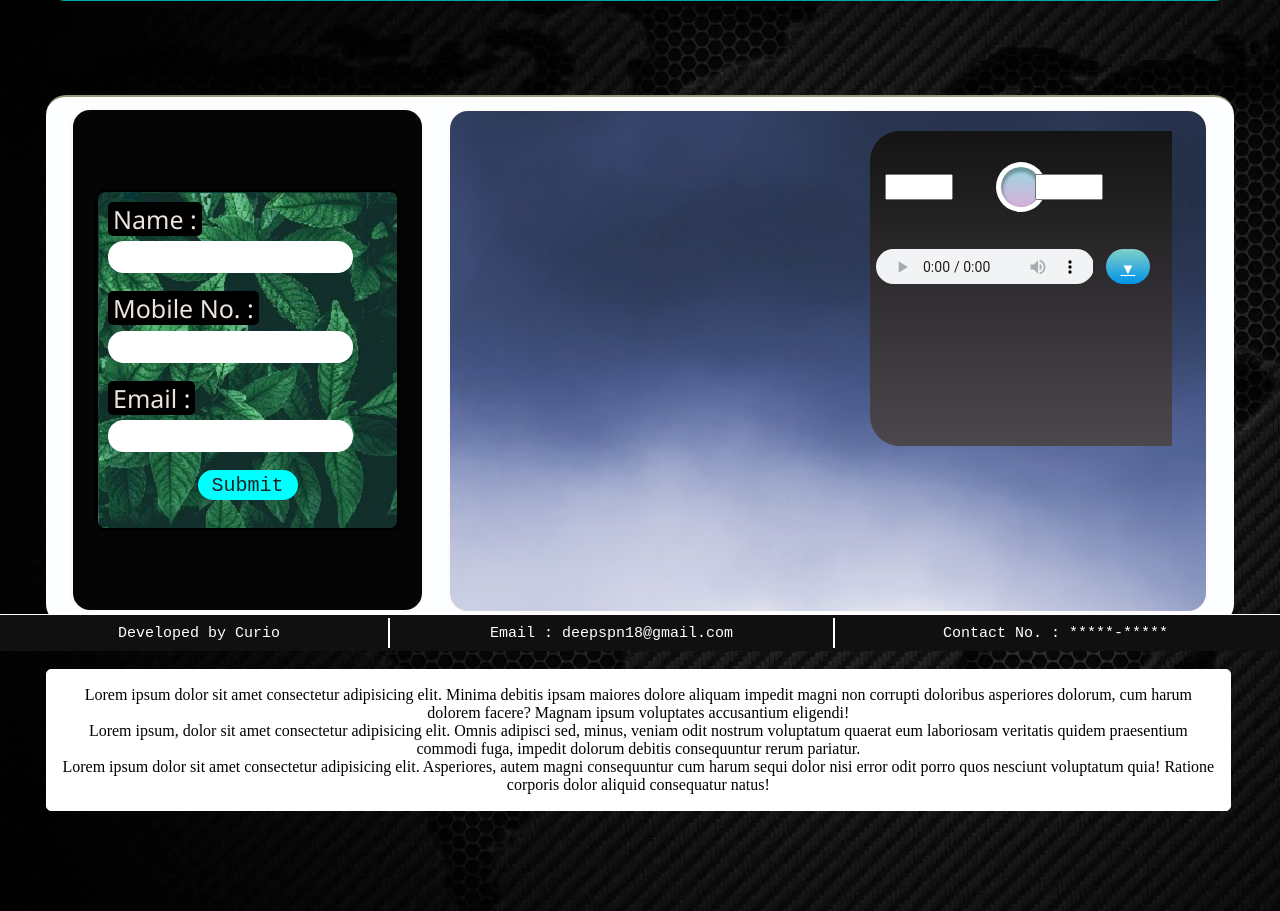
After one commit to arjxn-py/Curio_CIC, a Django app: page /djcurio/translate in a window 1280 px wide. The commit adds this page. Shown: the part 149-1060 px from the top of the page. Run offline with Django 4.2, Linux system fonts and the light colour scheme; some libraries are stand-ins or nearby versions.

Commit message:
MultiPages Connected

```diff
--- a/curio/curio/settings.py
+++ b/curio/curio/settings.py
@@ -65,7 +65,7 @@ TEMPLATES = [
     {
         'BACKEND': 'django.template.backends.django.DjangoTemplates',
         'DIRS': [
-            'templates/',
+            'djcurio/templates',
             # os.path.join(BASE_DIR,'app/build/'),
             # os.path.join(BASE_DIR, "templates"),
         ],
--- a/curio/curio/urls.py
+++ b/curio/curio/urls.py
@@ -16,11 +16,11 @@ Including another URLconf
 from django.contrib import admin
 from django.urls import path , include
 from . import views
-# from django.views.generic import TemplateView
+from django.conf import settings
+# from django.conf.urls.static import static
 
 urlpatterns = [
     path('', views.index, name='index'),
     path('admin/', admin.site.urls),
-    # path('djcurio/',include('djcurio.urls')),
-    # path('',TemplateView.as_view(template_name = 'index.html')),
+    path('djcurio/',include('djcurio.urls')),
 ]
--- a/curio/templates/index.html
+++ b/curio/djcurio/templates/index.html
@@ -34,7 +34,7 @@
                 <a class="nav-link active" aria-current="page" href="#">Home</a>
               </li>
               <li class="nav-item">
-                <a class="nav-link" href="#">Link</a>
+                <a class="nav-link" href="/djcurio/translate">Translate</a>
               </li>
               <li class="nav-item dropdown">
                 <a class="nav-link dropdown-toggle" href="#" role="button" data-bs-toggle="dropdown" aria-expanded="false">
--- /dev/null
+++ b/curio/djcurio/templates/translate.html
@@ -0,0 +1,551 @@
+<!DOCTYPE html>
+<html lang="en">
+<head>
+    <meta charset="UTF-8">
+    <meta name="viewport" content="width=device-width, initial-scale=1.0">
+    <meta http-equiv="X-UA-Compatible" content="IE=edge">
+    <meta name="viewport" content="width=device-width, initial-scale=1.0">
+    <title>Video Translater</title>
+
+    <style>
+
+body{
+    /* background-image: linear-gradient(rgba(129, 167, 232, 0.61),rgba(72, 224, 21, 0.61)); */
+    background-image: url(/img/back_dark2.webp);
+    display: static;
+    flex-direction: column;
+    height: 100%;
+}
+
+div.outer-box{
+    width: 30%;
+    height: 80%;
+    background-color: rgb(9, 45, 59);
+    border: 2px solid snow;
+    background-image: url(/img/back_dark.jpeg);
+    margin: 1%;
+    display: flex;
+    border-radius: 20px;
+    align-items: center;
+    justify-content: center;
+}
+
+div span.text{
+    margin: auto;
+    font-family: Verdana, Geneva, Tahoma, sans-serif;
+    font-size: 25px;
+    color: rgb(246, 242, 248);
+}
+
+.header{
+    width: 92%;
+    height: 110px;
+    margin: 3%;
+    display: flex;
+    align-items: center;
+    background-color: rgb(251, 253, 253);
+    border-bottom: 2px solid rgb(4, 169, 169);
+    padding: 0 1%;
+    border-radius: 20px;
+}
+
+.border{
+    background-color: rgb(5, 5, 5);
+    /* background-image: linear-gradient(rgba(24, 91, 26, 0.61),rgba(61, 208, 65, 0.61)); */
+    /* background-image: url(/back_water.jpeg); */
+    border: 3px solid snow;
+    display: flex;
+    height: 500px;
+    width: 30%;
+    margin: 1%;
+    margin-top: 10px;
+    border-radius: 20px;
+    align-items: center;
+    justify-content: center;
+}
+
+.logo{
+    display: flex;
+    margin-left: 100px;
+    height: 70px;
+    border-radius: 5px;
+    justify-content: center;
+}
+
+div.header-box{
+    width: 65%;
+    height: 100px;
+    border-radius: 20px;
+    display: flex;
+    border: 2px solid snow;
+    align-items: center;
+    /* background-color: rgb(10, 57, 75); */
+    background-image: url(/img/back_beach.jpg);
+}
+
+#link{
+    width: 100%;
+    overflow: hidden;
+    height: 30px;
+    margin: 5px 10px;
+    border-radius: 15px;
+    padding: 1px 4px;
+    border: 1px solid white;
+}
+
+#link:hover{
+    box-sizing: content-box;
+    border: 2px solid #555;
+}
+
+.header-box button{
+    width: 10%;
+    height: 30px;
+    margin: 0 auto;
+    border-radius: 5px;
+    outline: none;
+    border: 1px solid white;
+    font-family: 'Gill Sans', 'Gill Sans MT', Calibri, 'Trebuchet MS', sans-serif;
+    font-size: medium;
+}
+
+.main{
+    height: 510;
+    width: 92%;
+    margin: 3%;
+    margin-bottom: 45px;
+    display: flex;
+    align-items: center;
+    padding: 0 1%;
+    background-color: rgb(252, 254, 255);
+    border-top: 2px solid rgb(150, 150, 119);
+    border-radius: 20px;
+}
+
+.content{
+    height: 500px;
+    width: 65%;
+    border-radius: 20px;
+    border: 2px solid snow;
+    background-color: rgba(39, 175, 44, 0.61);
+    background-image: url(/img/back_mountain.jpg);
+    display: flex;
+    margin: 1%;
+    margin-top: 1%;
+    align-content: flex-start;
+}
+
+.detail-form{
+    align-content: center;
+    justify-content: center;
+    width: 80%;
+    height: 316px;
+    border: 3px solid black;
+    font-family: 'Segoe UI', Tahoma, Geneva, Verdana, sans-serif;
+    font-size: 25px;
+    border-radius: 10px;
+    padding: 10px;
+    background-image: url(/img/back_leaf.jpeg);
+}
+
+.det{
+    margin-top: 10px;
+    color: rgb(236, 228, 221);
+    background-color: black;
+    padding: 0 5px;
+    border-radius: 5px;
+}
+
+.det-entry{
+    padding: 10px;
+    outline: none;
+    height: 10px;
+    margin-bottom: 18px;
+    width: 80%;
+    border-radius: 15px;
+    border: 1px solid white;
+    font-size: 15px;
+    font-family: Arial, Helvetica, sans-serif;
+}
+
+.det-entry:hover{
+    border: 1.5px solid rgb(104, 95, 95);
+}
+
+.det-entry:focus{
+    border: 2px solid rgb(66, 156, 60);
+}
+
+.det-entry:invalid{
+    border: 2px solid rgb(187, 18, 18);
+}
+
+.submit{
+    outline: none;
+    display: block;
+    border: 0px;
+    margin: 0 auto;
+    margin-bottom: 10px;
+    color: rgb(33, 31, 31);
+    font-size: 20px;
+    font-weight: 400px;
+    height: 30px;
+    width: 100px;
+    border-radius: 15px;
+    font-family: 'Courier New', Courier, monospace;
+    background-color: rgb(0,255,255);
+}
+
+.submit:hover{
+    border: 1px solid rgb(32, 44, 44);
+}
+
+.video-play{
+    display: flex;
+    margin-right: 10%;
+    height: 350px;
+    width: 40%;
+    flex-direction: column;
+}
+
+.video{
+    border-radius: 5px;
+    width: 100%;
+    margin-top: 20px;
+    margin-left: 1%;
+}
+
+.footer{
+    position: fixed;
+    color: white;
+    bottom: 0;
+    left: 0;
+    background-color: rgb(16, 16, 16);
+    display: flex;
+    height: 30px;
+    width: 100%;
+    border-top: 1px solid white;
+    align-items: center;
+    justify-content: center;
+    padding: 3px;
+}
+
+.details{
+    font-family: 'Courier New', Courier, monospace;
+    font-size: 15px;
+    display: flex;
+    text-align: justify;
+    justify-content: center;
+}
+
+.detail-value{
+    height: 30px;
+    margin-right: 50px;
+    margin-left: 50px;
+    display: flex;
+    padding-left: 8px;
+    padding-right: 8px;
+    justify-content: center;
+    align-items: center;
+}
+
+#dv2{
+    padding-left: 100px;
+    padding-right: 100px;
+    border-left: 2px solid white;
+    border-right: 2px solid white;
+}
+
+.video-recorder{
+    display: flex;
+    justify-content: center;
+    align-items: top;
+    width: 100%;
+    height: 350px;
+}
+
+article{
+    color: black;
+    border: 1px solid white;
+    background-color: white;
+    border-radius: 5px;
+    margin: 10px 3% 100px 3%;
+    width: 92%;
+    padding: 0 10px;
+    text-align: center;
+}
+
+.holder #low-time{
+    height: 20px;
+    width: 60px;
+    position: relative;
+    top: 43px;
+    left: 15px;
+}
+
+.holder #high-time{
+    height: 20px;
+    width: 60px;
+    position: relative;
+    bottom: 43px;
+    left: 165px;
+}
+
+/* above is my code */
+
+.holder {
+    height: 90%;
+    overflow-y: auto;
+    width: 40%;
+    margin-left: 1%;
+    margin-top: 20px;
+    background-color: #4c474c;
+    background-image: -webkit-gradient(linear, left bottom, left top, from(#4c474c), to(#141414));
+    background-image: -o-linear-gradient(bottom, #4c474c 0%, #141414 100%);
+    background-image: linear-gradient(0deg, #4c474c 0%, #141414 100%);
+    border-radius: 30px 0 0 30px;
+}
+
+[data-role="controls"] > button {
+    margin: 10px auto;
+    outline: none;
+    display: block;
+    border: none;
+    background-color: #D9AFD9;
+    background-image: -webkit-gradient(linear, left bottom, left top, from(#D9AFD9), to(#97D9E1));
+    background-image: -o-linear-gradient(bottom, #D9AFD9 0%, #97D9E1 100%);
+    background-image: linear-gradient(0deg, #D9AFD9 0%, #97D9E1 100%);
+    width: 40px;
+    height: 40px;
+    border-radius: 50%;
+    text-indent: -1000em;
+    cursor: pointer;
+    -webkit-box-shadow: 0px 3px 3px 2px rgba(0,0,0,0.3) inset,
+        0px 0px 0px 5px #fff, 0px 0px 0px 5px #333;
+    box-shadow: 0px 3px 3px 2px rgba(0,0,0,0.3) inset,
+        0px 0px 0px 5px #fff, 0px 0px 0px 5px #333;
+}
+
+[data-role="controls"] > button:hover {
+    background-color: #ee7bee;
+    background-image: -webkit-gradient(linear, left bottom, left top, from(#ee7bee), to(#6fe1f5));
+    background-image: -o-linear-gradient(bottom, #ee7bee 0%, #6fe1f5 100%);
+    background-image: linear-gradient(0deg, #ee7bee 0%, #6fe1f5 100%);
+}
+
+[data-role="controls"] > button[data-recording="true"] {
+    background-color: #ff2038;
+    background-image: -webkit-gradient(linear, left bottom, left top, from(#ff2038), to(#b30003));
+    background-image: -o-linear-gradient(bottom, #ff2038 0%, #b30003 100%);
+    background-image: linear-gradient(0deg, #ff2038 0%, #b30003 100%);
+}
+
+[data-role="recordings"] > .row {
+    width: auto;
+    height: auto;
+    padding: 2%;
+}
+
+[data-role="recordings"] > .row > audio {
+    outline: none;
+    width: 75%;
+    height: 35px;
+}
+
+[data-role="recordings"] > .row > a {
+    display: inline-block;
+    position: relative;
+    text-align: center;
+    font-size: 15px;
+    line-height: 40px;
+    right: 2%;
+    vertical-align: top;
+    width: 15%;
+    height: 35px;
+    border-radius: 20px;
+    color: #fff;
+    font-weight: bold;
+    text-decoration: underline;
+    background-color: #0093E9;
+    background-image: -webkit-gradient(linear, left bottom, left top, from(#0093E9), to(#80D0C7));
+    background-image: -o-linear-gradient(bottom, #0093E9 0%, #80D0C7 100%);
+    background-image: linear-gradient(0deg, #0093E9 0%, #80D0C7 100%);
+    margin-left: 5%;
+    cursor: pointer;
+}
+
+[data-role="recordings"] > .row > a:hover {
+    text-decoration: none;
+}
+
+[data-role="recordings"] > .row > a:active {
+    background-image: -webkit-gradient(linear, left top, left bottom, from(#0093E9), to(#80D0C7));
+    background-image: -o-linear-gradient(top, #0093E9 0%, #80D0C7 100%);
+    background-image: linear-gradient(180deg, #0093E9 0%, #80D0C7 100%);
+}
+
+/* width */
+.holder::-webkit-scrollbar {
+    width: 10px;
+}
+
+  /* Track */
+.holder::-webkit-scrollbar-track {
+    background: #f1f1f1;
+}
+
+  /* Handle */
+.holder::-webkit-scrollbar-thumb {
+    background-image: linear-gradient(rgba(44, 52, 44, 0.61),rgba(145, 161, 146, 0.61));
+}
+
+  /* Handle on hover */
+.holder::-webkit-scrollbar-thumb:hover {
+    background: #555;
+}
+
+    </style>
+
+    <script type="text/javascript" src="https://code.jquery.com/jquery.min.js"></script>
+    <script src="https://markjivko.com/dist/recorder.js"></script>
+    <script>
+        jQuery(document).ready(function () {
+            var $ = jQuery;
+            var myRecorder = {
+            objects: {
+                context: null,
+                stream: null,
+                recorder: null
+            },
+            init: function () {
+                if (null === myRecorder.objects.context) {
+                    myRecorder.objects.context = new (window.AudioContext || window.webkitAudioContext);
+                    }},
+            start: function () {
+                var options = {audio: true, video: false};
+                navigator.mediaDevices.getUserMedia(options).then(function (stream) {
+                    myRecorder.objects.stream = stream;
+                    myRecorder.objects.recorder = new Recorder(myRecorder.objects.context.createMediaStreamSource(stream),{numChannels: 1});
+                    myRecorder.objects.recorder.record();
+                    }).catch(function (err) {});
+                },
+            stop: function (listObject) {
+                if (null !== myRecorder.objects.stream) {
+                    myRecorder.objects.stream.getAudioTracks()[0].stop();
+                }
+                if (null !== myRecorder.objects.recorder) {
+                    myRecorder.objects.recorder.stop();
+
+                    // Validate object
+                    if (null !== listObject && 'object' === typeof listObject && listObject.length > 0) {
+
+                            // Export the WAV file
+                            myRecorder.objects.recorder.exportWAV(function (blob) {
+                                var url = (window.URL || window.webkitURL).createObjectURL(blob);
+
+                                // Prepare the playback
+                                var audioObject = $('<audio controls></audio>').attr('src', url);
+
+                                // Prepare the download link
+                                var downloadObject = $('<a>&#9660;</a>').attr('href', url).attr('download', new Date().toUTCString() + '.wav');
+
+                                // Wrap everything in a row
+                                var holderObject = $('<div class="row"></div>').append(audioObject).append(downloadObject);
+
+                                // Append to the list
+                                listObject.append(holderObject);
+                            });
+                        }
+                    }
+                }
+            };
+
+            // Prepare the recordings list
+            var listObject = $('[data-role="recordings"]');
+
+            // Prepare the record button
+            $('[data-role="controls"] > button').click(function () {
+
+                // Initialize the recorder
+                myRecorder.init();
+
+                // Get the button state
+                var buttonState = !!$(this).attr('data-recording');
+
+                // Toggle
+                if (!buttonState) {
+                    $(this).attr('data-recording', 'true');
+                    myRecorder.start();
+                } else {
+                    $(this).attr('data-recording', '');
+                    myRecorder.stop(listObject);
+                }
+            });
+        });
+    </script>
+</head>
+<body>
+    <header class="header">
+            <div class="outer-box" id="ob1">
+                <span class="text" id="txt1">In Your Language</span>
+            </div>
+            <div class="header-box">
+                <form action="#" name="myForm" id="myForm">
+                    <input type="text" name="link" id="link" placeholder="enter your link">
+                </form>
+                <img class="logo" src="/img/curio_logo.jpg" alt="CURIO">
+                <button type="button">Enter</button>
+            </div>
+    </header>link
+    <main class="main">
+        <div class="border">
+            <form action="#" name="my" id="my" class="detail-form">
+                <label for="uname" class="det">Name :</label><br>
+                <input type="text" id="uname" name="uname" class="det-entry"><br>
+                <label for="u_mno" class="det">Mobile No. :</label><br>
+                <input type="number" id="u_mno" name="u_mno" class="det-entry"><br>
+                <label for="u_mail" class="det">Email :</label><br>
+                <input type="email" id="u_mail" name="u_mail" class="det-entry"><br>
+                <input type="submit" class="submit"><br>
+            </form>
+        </div>
+        <div class="content">
+            <div class="video-recorder">
+                <div class="video-play">
+                    <iframe src="" frameborder="0" class="video"></iframe>
+                </div>
+                <div class="holder">
+                    <input type="text" id="low-time" name="low-time">
+                    <div data-role="controls">
+                        <button class="start-button">Record</button>
+                    </div>
+                    <input type="text" id="high-time" name="high-time">
+                    <div data-role="recordings">
+                        <div class="row">
+                            <audio controls="" src="blob:http://127.0.0.1:5500/d9c17e36-bc74-4dd6-8652-f38afa5c79dd"></audio>
+                            <a href="blob:http://127.0.0.1:5500/d9c17e36-bc74-4dd6-8652-f38afa5c79dd" download="Sat, 10 Sep 2022 18:41:36 GMT.wav">▼</a>
+                        </div>
+                    </div>
+                </div>
+            </div>
+        </div>
+    </main>
+    <article>
+        <p>Lorem ipsum dolor sit amet consectetur adipisicing elit. Minima debitis ipsam maiores dolore aliquam impedit magni non corrupti doloribus asperiores dolorum, cum harum dolorem facere? Magnam ipsum voluptates accusantium eligendi!<br>Lorem ipsum, dolor sit amet consectetur adipisicing elit. Omnis adipisci sed, minus, veniam odit nostrum voluptatum quaerat eum laboriosam veritatis quidem praesentium commodi fuga, impedit dolorum debitis consequuntur rerum pariatur.<br>Lorem ipsum dolor sit amet consectetur adipisicing elit. Asperiores, autem magni consequuntur cum harum sequi dolor nisi error odit porro quos nesciunt voluptatum quia! Ratione corporis dolor aliquid consequatur natus!</p>
+    </article>
+    <footer class="footer">
+        <div class="details">
+            <div class="detail-value">
+                <p>Developed by Curio</p>
+            </div>
+            <div class="detail-value" id="dv2">
+                <p>Email : deepspn18@gmail.com</p>
+            </div>
+            <div class="detail-value">
+                <p>Contact No. : *****-*****</p>
+            </div>
+        </div>
+    </footer>
+    <script src="details.js"></script>
+</body>
+</html>
--- a/curio/djcurio/urls.py
+++ b/curio/djcurio/urls.py
@@ -1,9 +1,6 @@
-# from django.contrib import admin
-# from django.urls import path , include
-# from django.views.generic import TemplateView
-# from . import views
+from django.urls import path
+from . import views
 
-# urlpatterns = [
-#     path('', views.home , name="home"),
-#     path('', TemplateView.as_view(template_name="index.html")),
-# ]
+urlpatterns = [
+    path('translate', views.translate , name='translate')
+]
--- /dev/null
+++ b/curio/djcurio/views.py
@@ -0,0 +1,22 @@
+import requests
+
+from django.conf import settings
+from django.shortcuts import render
+
+def index(request):
+    search_url = 'https://www.googleapis.com/youtube/v3/search'
+
+    params = {
+        'part' : 'snippet',
+        'q' : 'python',
+        'key' : settings.YOUTUBE_DATA_API_KEY
+    }
+
+    r = requests.get(search_url , params=params)
+    print(r.text)
+
+    return render(request, 'index.html')
+
+
+def translate(request):
+    return render(request, 'translate.html')
```
Also changed, not shown: curio/templates/translate.html (deleted, +0 -152 lines), curio/djcurio/templates/details.js (renamed from curio/templates/details.js), curio/djcurio/templates/img/back_dark.jpeg (renamed from curio/templates/img/back_dark.jpeg), curio/djcurio/templates/img/back_dark2.webp (renamed from curio/templates/img/back_dark2.webp), curio/djcurio/templates/img/back_leaf.jpeg (renamed from curio/templates/img/back_leaf.jpeg), curio/djcurio/templates/img/back_mountain.jpg (renamed from curio/templates/img/back_mountain.jpg), curio/djcurio/templates/img/curio_logo.jpg (renamed from curio/templates/img/curio_logo.jpg), curio/djcurio/templates/style2.css (renamed from curio/templates/style2.css), 1 other file.
